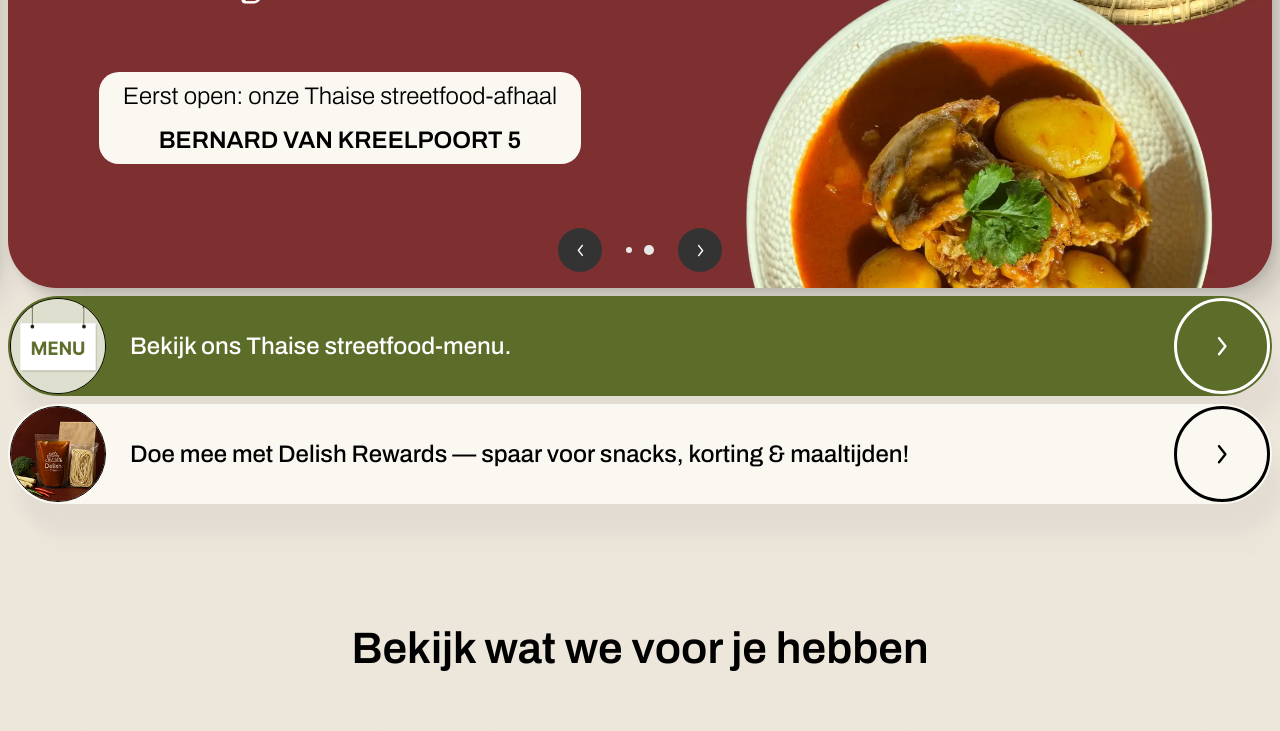
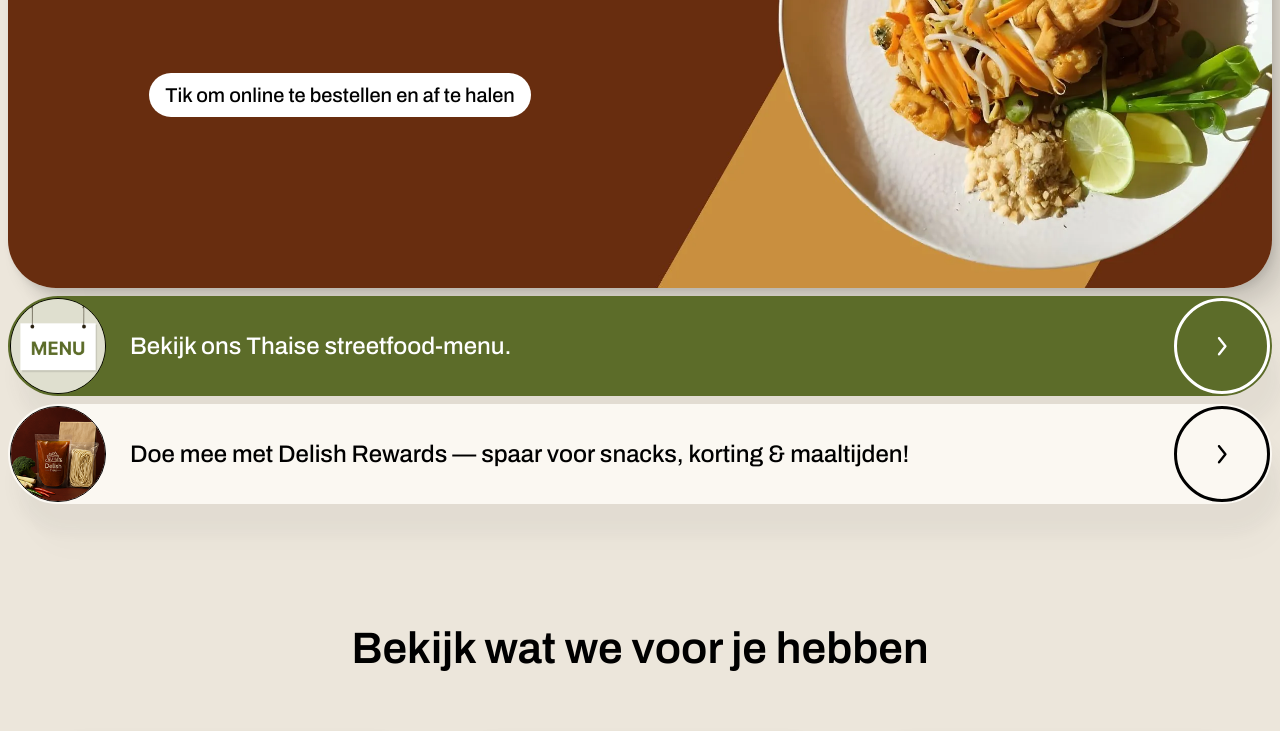
Before and after one commit to DelishThaiNL/delish-thai-frontend, a Vue app: page / in a window 1280 px wide. Shown: the part 320-1051 px from the top of the page. Built offline with nearby package versions, Linux system fonts and the light colour scheme; grey boxes are pictures that could not be loaded.

Commit message:
add order anywhere button

```diff
--- a/src/components/home/HeroSection.vue
+++ b/src/components/home/HeroSection.vue
@@ -7,6 +7,7 @@ import 'swiper/css/navigation'
 import 'swiper/css/autoplay'
 import { Autoplay, Pagination, Navigation } from 'swiper/modules'
 import ArrowIcon from '@/components/icons/ArrowIcon.vue'
+import AppButton from '@/components/util/AppButton.vue'
 
 const modules = [Autoplay, Pagination, Navigation]
 
@@ -64,12 +65,18 @@ onMounted(() => {
                 >
                   {{ $t('home.hero.sliderItem1.title') }}
                 </h1>
+              <a
+                href="https://mylightspeed.app/FTVNJXKG/C-ordering/menu"
+                target="_blank"
+                rel="noopener noreferrer"
+              >
+                <AppButton
+                 :text="$t('home.hero.sliderItem1.description')"
+                 type="bg-white"
+                />
+              </a>
 
-                <div
-                  class="bg-light-bege py-1 sm:py-2 px-2 sm:px-6 text-sm sm:text-xl xl:text-2xl font-light rounded-lg sm:rounded-[20px]"
-                >
-                  {{ $t('home.hero.sliderItem1.description') }}
-                </div>
+
               </div>
 
               <div class="hidden lg:flex lg:flex-1"></div>
@@ -84,7 +91,7 @@ onMounted(() => {
             </div>
           </div>
         </SwiperSlide>
-
+<!--
         <SwiperSlide>
           <div
             class="w-full h-[500px] sm:h-[600px] 2xl:h-[800px] bg-banner2-mobile lg:bg-banner2 bg-no-repeat bg-[35%] md:bg-left lg:bg-center bg-cover shadow-custom-sm md:shadow-custom-xl rounded-3xl lg:rounded-4xl xl:rounded-[48px]"
@@ -119,7 +126,7 @@ onMounted(() => {
               <div class="hidden lg:flex lg:flex-1"></div>
             </div>
           </div>
-        </SwiperSlide>
+        </SwiperSlide> -->
       </Swiper>
 
       <!-- Custom controls layout -->
--- a/src/components/util/AppButton.vue
+++ b/src/components/util/AppButton.vue
@@ -24,6 +24,7 @@ const props = defineProps({
       'min-w-[154px] bg-green-primary text-white py-3 hover:bg-white hover:text-black':
         props.type === 'default',
       'bg-transparent text-green-primary py-2 hover:bg-white': props.type === 'transparent',
+      'bg-white text-xl text-black py-2 hover:bg-green-primary hover:text-white': props.type === 'bg-white',
       'bg-transparent text-green-primary py-2 outline-2 outline-green-primary -outline-offset-2 hover:bg-white':
         props.type === 'transparent-border',
     }"
--- a/src/locales/en.json
+++ b/src/locales/en.json
@@ -9,7 +9,7 @@
     "hero": {
       "sliderItem1": {
         "title": "Welcome to Delish Thai",
-        "description": "BRINGING THAILAND TO YOUR HOME"
+        "description": "Click here to order online & pick up"
       },
       "sliderItem2": {
         "title": "Street Food Corner Opening",
@@ -28,10 +28,10 @@
         "title": "Thai  Street Food Corner"
       },
       "minimarket": {
-        "title": "Mini Market"
+        "title": "Mini Market - Coming Soon"
       },
       "mealKit": {
-        "title": "Meal Kits"
+        "title": "Meal Kits - Coming Soon"
       }
     },
     "about": {
--- a/src/locales/nl.json
+++ b/src/locales/nl.json
@@ -9,7 +9,7 @@
     "hero": {
       "sliderItem1": {
         "title": "Welkom bij Delish Thai",
-        "description": "BRENGT THAILAND BIJ JOU THUIS"
+        "description": "Tik om online te bestellen en af te halen"
       },
     "sliderItem2": {
       "title": "Opening Streetfood Corner",
@@ -28,10 +28,10 @@
         "title": "Thaise Street Food-hoek"
       },
       "minimarket": {
-        "title": "Minimarkt"
+        "title": "Minimarkt - Komt binnenkort"
       },
       "mealKit": {
-        "title": "Maaltijdpakket"
+        "title": "Maaltijdpakket - Komt binnenkort"
       }
     },
     "about": {
```
